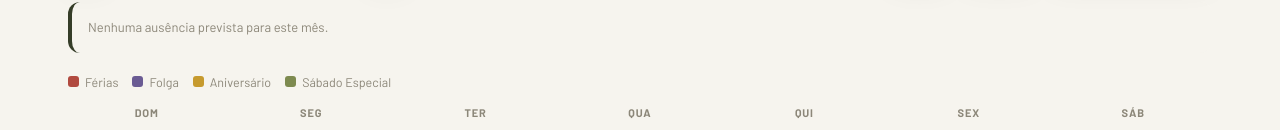
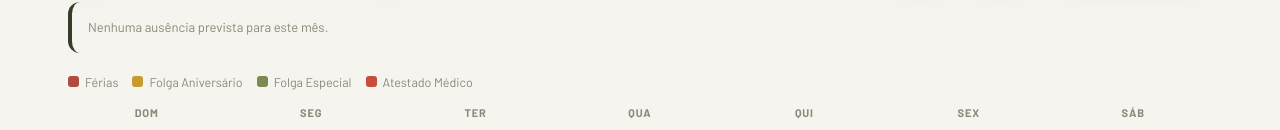
Before and after one commit to lorettoscarpa-icr/recursoshumanos, a plain HTML site: page index.html in a window 1280 px wide. Shown: the part 151-281 px from the top of the page. Drawn offline with nearby package versions, Linux system fonts and the light colour scheme; no server answers.

Commit message:
Update index.html

```diff
--- a/index.html
+++ b/index.html
@@ -311,9 +311,9 @@
     <div id="ausenciasPanel" style="margin-bottom:20px;padding:16px;background:var(--cream);border-radius:12px;border-left:4px solid var(--olive)"></div>
     <div class="legend">
       <span><i class="dot" style="background:var(--ferias)"></i> Férias</span>
-      <span><i class="dot" style="background:var(--folga)"></i> Folga</span>
-      <span><i class="dot" style="background:var(--aniv)"></i> Aniversário</span>
-      <span><i class="dot" style="background:var(--especial)"></i> Sábado Especial</span>
+      <span><i class="dot" style="background:var(--aniv)"></i> Folga Aniversário</span>
+      <span><i class="dot" style="background:var(--especial)"></i> Folga Especial</span>
+      <span><i class="dot" style="background:var(--atestado)"></i> Atestado Médico</span>
     </div>
     <div id="calMonthView">
       <div class="grid" id="cal"></div>
```
